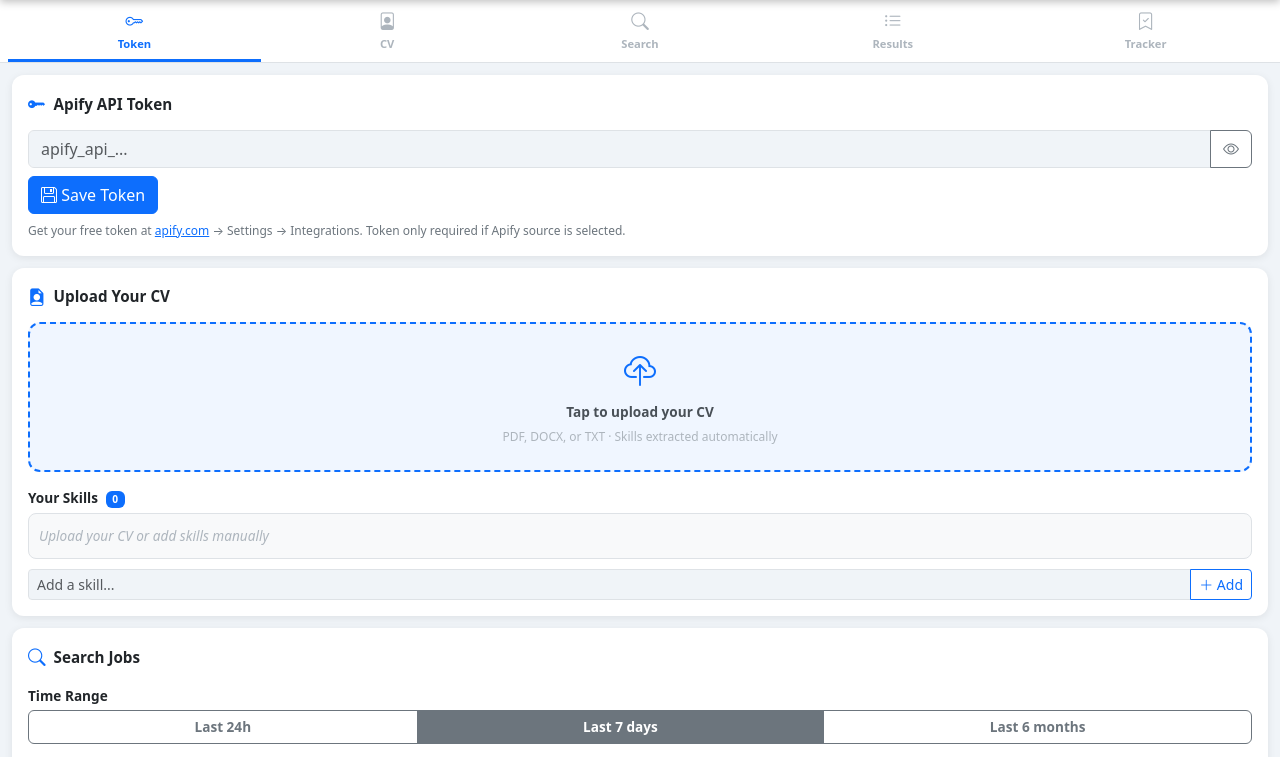
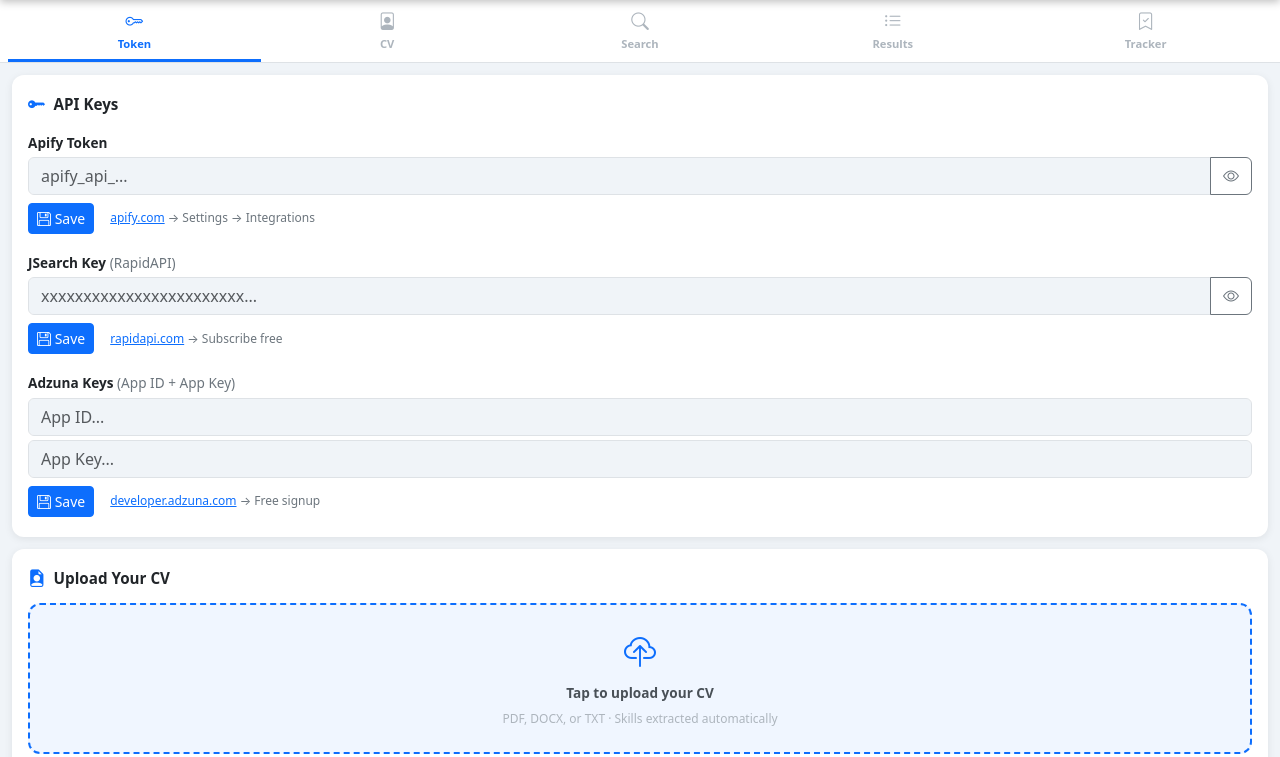
Before and after one commit to coquito29/job-search-app, a Flask app: page / in a window 1280 px wide. Shown: the part 68-825 px from the top of the page. Run offline with Flask 3, Linux system fonts and the light colour scheme; some libraries are stand-ins or nearby versions.

Commit message:
Add JSearch & Adzuna key fields in UI; send keys from browser to backend

```diff
--- a/app.py
+++ b/app.py
@@ -914,10 +914,13 @@ def parse_cv():
 @app.route("/api/search", methods=["POST"])
 def search_jobs():
     data = request.get_json(force=True)
-    token      = (data.get("token") or "").strip()
-    skills     = data.get("skills") or []
-    time_range = data.get("time_range") or DEFAULT_TIMERANGE
-    sources    = data.get("sources") or ["apify","jsearch","adzuna"]
+    token        = (data.get("token") or "").strip()
+    rapidapi_key = (data.get("rapidapi_key") or os.environ.get("RAPIDAPI_KEY", "")).strip()
+    adzuna_id    = (data.get("adzuna_id") or os.environ.get("ADZUNA_APP_ID", "")).strip()
+    adzuna_key   = (data.get("adzuna_key") or os.environ.get("ADZUNA_APP_KEY", "")).strip()
+    skills       = data.get("skills") or []
+    time_range   = data.get("time_range") or DEFAULT_TIMERANGE
+    sources      = data.get("sources") or ["apify","jsearch","adzuna"]
 
     if not skills:
         return jsonify({"error": "At least one skill is required"}), 400
@@ -936,11 +939,8 @@ def search_jobs():
         fetch_tasks["himalayas"] = lambda: fetch_himalayas(skills, limit=50)
     if "apify" in sources and token:
         fetch_tasks["apify"] = lambda: fetch_apify_jobs(skills, token, limit=FETCH_LIMIT, time_range=time_range)
-    adzuna_id  = os.environ.get("ADZUNA_APP_ID", "")
-    adzuna_key = os.environ.get("ADZUNA_APP_KEY", "")
     if "adzuna" in sources and adzuna_id and adzuna_key:
         fetch_tasks["adzuna"] = lambda: fetch_adzuna(skills, adzuna_id, adzuna_key, limit=50)
-    rapidapi_key = os.environ.get("RAPIDAPI_KEY", "")
     if "jsearch" in sources and rapidapi_key:
         fetch_tasks["jsearch"] = lambda: fetch_jsearch(skills, rapidapi_key, limit=50)
     if "themuse" in sources:
--- a/templates/index.html
+++ b/templates/index.html
@@ -706,28 +706,66 @@
 
 <!-- ══ Section 1: Token ══════════════════════════════════════════════════════ -->
 <div id="tokenSection" class="section-card">
-  <div class="card-title"><i class="bi bi-key-fill"></i> Apify API Token</div>
+  <div class="card-title"><i class="bi bi-key-fill"></i> API Keys</div>
+
+  <!-- Apify -->
+  <label class="form-label fw-semibold mb-1" style="font-size:.85rem;">Apify Token</label>
   <div class="input-group mb-2">
     <input type="password" class="form-control" id="tokenInput"
            placeholder="apify_api_..." autocomplete="off"
            oninput="onTokenInput()" />
-    <button class="btn btn-outline-secondary" type="button" id="showTokenBtn"
-            onclick="toggleToken()">
+    <button class="btn btn-outline-secondary" type="button" onclick="toggleToken()">
       <i class="bi bi-eye" id="tokenEyeIcon"></i>
     </button>
   </div>
-  <div class="d-flex align-items-center gap-3">
-    <button class="btn btn-primary" onclick="saveToken()">
-      <i class="bi bi-floppy"></i> Save Token
+  <div class="d-flex align-items-center gap-3 mb-3">
+    <button class="btn btn-primary btn-sm" onclick="saveToken()">
+      <i class="bi bi-floppy"></i> Save
     </button>
     <span class="token-saved-badge" id="tokenSavedBadge">
       <i class="bi bi-check-circle-fill"></i> Saved
     </span>
+    <span style="font-size:.75rem;color:#6c757d;"><a href="https://apify.com" target="_blank">apify.com</a> → Settings → Integrations</span>
   </div>
-  <p class="mt-2 mb-0" style="font-size:.75rem; color:#6c757d;">
-    Get your free token at <a href="https://apify.com" target="_blank">apify.com</a> → Settings → Integrations.
-    Token only required if Apify source is selected.
-  </p>
+
+  <!-- JSearch / RapidAPI -->
+  <label class="form-label fw-semibold mb-1" style="font-size:.85rem;">JSearch Key <span style="font-weight:400;color:#6c757d;">(RapidAPI)</span></label>
+  <div class="input-group mb-2">
+    <input type="password" class="form-control" id="jsearchKeyInput"
+           placeholder="xxxxxxxxxxxxxxxxxxxxxxxx..." autocomplete="off" />
+    <button class="btn btn-outline-secondary" type="button" onclick="toggleJsearchKey()">
+      <i class="bi bi-eye" id="jsearchKeyEyeIcon"></i>
+    </button>
+  </div>
+  <div class="d-flex align-items-center gap-3 mb-3">
+    <button class="btn btn-primary btn-sm" onclick="saveJsearchKey()">
+      <i class="bi bi-floppy"></i> Save
+    </button>
+    <span class="token-saved-badge" id="jsearchKeySavedBadge">
+      <i class="bi bi-check-circle-fill"></i> Saved
+    </span>
+    <span style="font-size:.75rem;color:#6c757d;"><a href="https://rapidapi.com/letscrape-6bRBa3QguO5/api/jsearch" target="_blank">rapidapi.com</a> → Subscribe free</span>
+  </div>
+
+  <!-- Adzuna -->
+  <label class="form-label fw-semibold mb-1" style="font-size:.85rem;">Adzuna Keys <span style="font-weight:400;color:#6c757d;">(App ID + App Key)</span></label>
+  <div class="input-group mb-1">
+    <input type="text" class="form-control" id="adzunaIdInput"
+           placeholder="App ID..." autocomplete="off" />
+  </div>
+  <div class="input-group mb-2">
+    <input type="password" class="form-control" id="adzunaKeyInput"
+           placeholder="App Key..." autocomplete="off" />
+  </div>
+  <div class="d-flex align-items-center gap-3 mb-1">
+    <button class="btn btn-primary btn-sm" onclick="saveAdzunaKeys()">
+      <i class="bi bi-floppy"></i> Save
+    </button>
+    <span class="token-saved-badge" id="adzunaKeysSavedBadge">
+      <i class="bi bi-check-circle-fill"></i> Saved
+    </span>
+    <span style="font-size:.75rem;color:#6c757d;"><a href="https://developer.adzuna.com" target="_blank">developer.adzuna.com</a> → Free signup</span>
+  </div>
 </div>
 
 <!-- ══ Section 2: CV Upload ══════════════════════════════════════════════════ -->
@@ -1077,6 +1115,24 @@ document.addEventListener('DOMContentLoaded', () => {
   jobDetailModal   = new bootstrap.Modal(document.getElementById('jobDetailModal'));
   coverLetterModal = new bootstrap.Modal(document.getElementById('coverLetterModal'));
 
+  // Restore API keys from localStorage
+  const savedJsearchKey = localStorage.getItem('rapidapi_key') || '';
+  if (savedJsearchKey) {
+    document.getElementById('jsearchKeyInput').value = savedJsearchKey;
+    showJsearchKeySaved(true);
+    const lbl = document.getElementById('lbl-jsearch');
+    if (lbl) lbl.style.display = '';
+  }
+  const savedAdzunaId = localStorage.getItem('adzuna_id') || '';
+  const savedAdzunaKey = localStorage.getItem('adzuna_key') || '';
+  if (savedAdzunaId && savedAdzunaKey) {
+    document.getElementById('adzunaIdInput').value = savedAdzunaId;
+    document.getElementById('adzunaKeyInput').value = savedAdzunaKey;
+    showAdzunaKeysSaved(true);
+    const lbl = document.getElementById('lbl-adzuna');
+    if (lbl) lbl.style.display = '';
+  }
+
   // Restore token: prefer localStorage, then fall back to server env var
   const savedToken = localStorage.getItem('apify_token') || '';
   if (savedToken) {
@@ -1170,6 +1226,47 @@ function showTokenSaved(show) {
 
 function onTokenInput() {
   showTokenSaved(false);
+}
+
+function saveJsearchKey() {
+  const val = document.getElementById('jsearchKeyInput').value.trim();
+  if (!val) { showToast('Please enter your JSearch RapidAPI key', 'warning'); return; }
+  localStorage.setItem('rapidapi_key', val);
+  showJsearchKeySaved(true);
+  const lbl = document.getElementById('lbl-jsearch');
+  if (lbl) lbl.style.display = '';
+  showToast('JSearch key saved ✓', 'success');
+  updateStepIndicators();
+}
+
+function showJsearchKeySaved(show) {
+  const badge = document.getElementById('jsearchKeySavedBadge');
+  if (badge) { if (show) badge.classList.add('visible'); else badge.classList.remove('visible'); }
+}
+
+function toggleJsearchKey() {
+  const inp  = document.getElementById('jsearchKeyInput');
+  const icon = document.getElementById('jsearchKeyEyeIcon');
+  if (inp.type === 'password') { inp.type = 'text';     icon.className = 'bi bi-eye-slash'; }
+  else                         { inp.type = 'password'; icon.className = 'bi bi-eye'; }
+}
+
+function saveAdzunaKeys() {
+  const id  = document.getElementById('adzunaIdInput').value.trim();
+  const key = document.getElementById('adzunaKeyInput').value.trim();
+  if (!id || !key) { showToast('Please enter both Adzuna App ID and App Key', 'warning'); return; }
+  localStorage.setItem('adzuna_id', id);
+  localStorage.setItem('adzuna_key', key);
+  showAdzunaKeysSaved(true);
+  const lbl = document.getElementById('lbl-adzuna');
+  if (lbl) lbl.style.display = '';
+  showToast('Adzuna keys saved ✓', 'success');
+  updateStepIndicators();
+}
+
+function showAdzunaKeysSaved(show) {
+  const badge = document.getElementById('adzunaKeysSavedBadge');
+  if (badge) { if (show) badge.classList.add('visible'); else badge.classList.remove('visible'); }
 }
 
 // ════════════════════════════════════════════════════════════════════════
@@ -1552,7 +1649,10 @@ function getSelectedSources() {
 //  Search
 // ════════════════════════════════════════════════════════════════════════
 async function searchJobs() {
-  const token = localStorage.getItem('apify_token') || document.getElementById('tokenInput').value.trim();
+  const token        = localStorage.getItem('apify_token') || document.getElementById('tokenInput').value.trim();
+  const rapidapi_key = localStorage.getItem('rapidapi_key') || '';
+  const adzuna_id    = localStorage.getItem('adzuna_id') || '';
+  const adzuna_key   = localStorage.getItem('adzuna_key') || '';
   if (skills.length === 0) { showToast('Please add at least one skill', 'warning'); return; }
 
   const selectedSources = getSelectedSources();
@@ -1574,7 +1674,7 @@ async function searchJobs() {
     const resp = await fetch('/api/search', {
       method: 'POST',
       headers: {'Content-Type': 'application/json'},
-      body: JSON.stringify({ token, skills, time_range: timeRange, sources: selectedSources })
+      body: JSON.stringify({ token, rapidapi_key, adzuna_id, adzuna_key, skills, time_range: timeRange, sources: selectedSources })
     });
     const data = await resp.json();
     setLoading(false);
```
